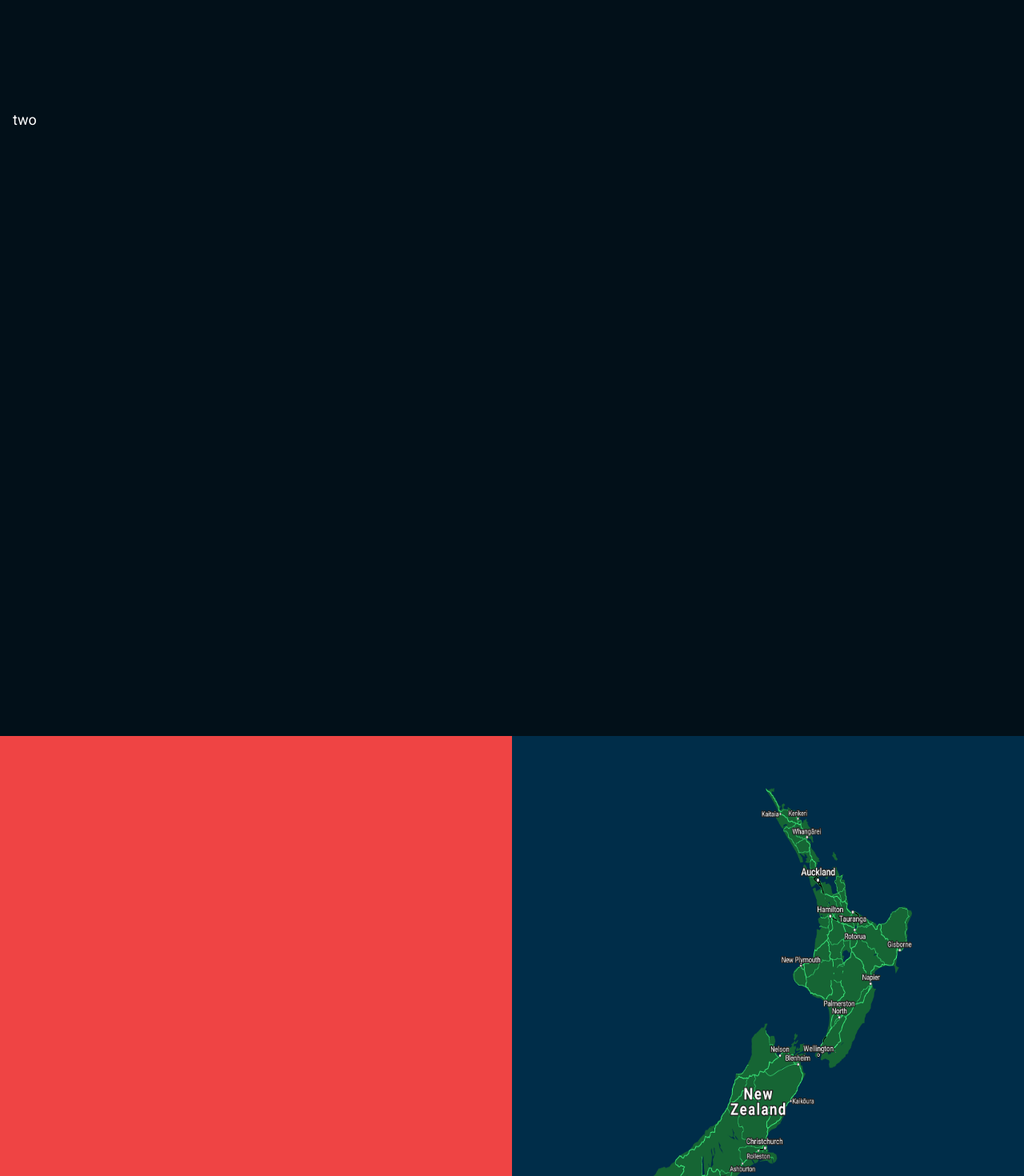
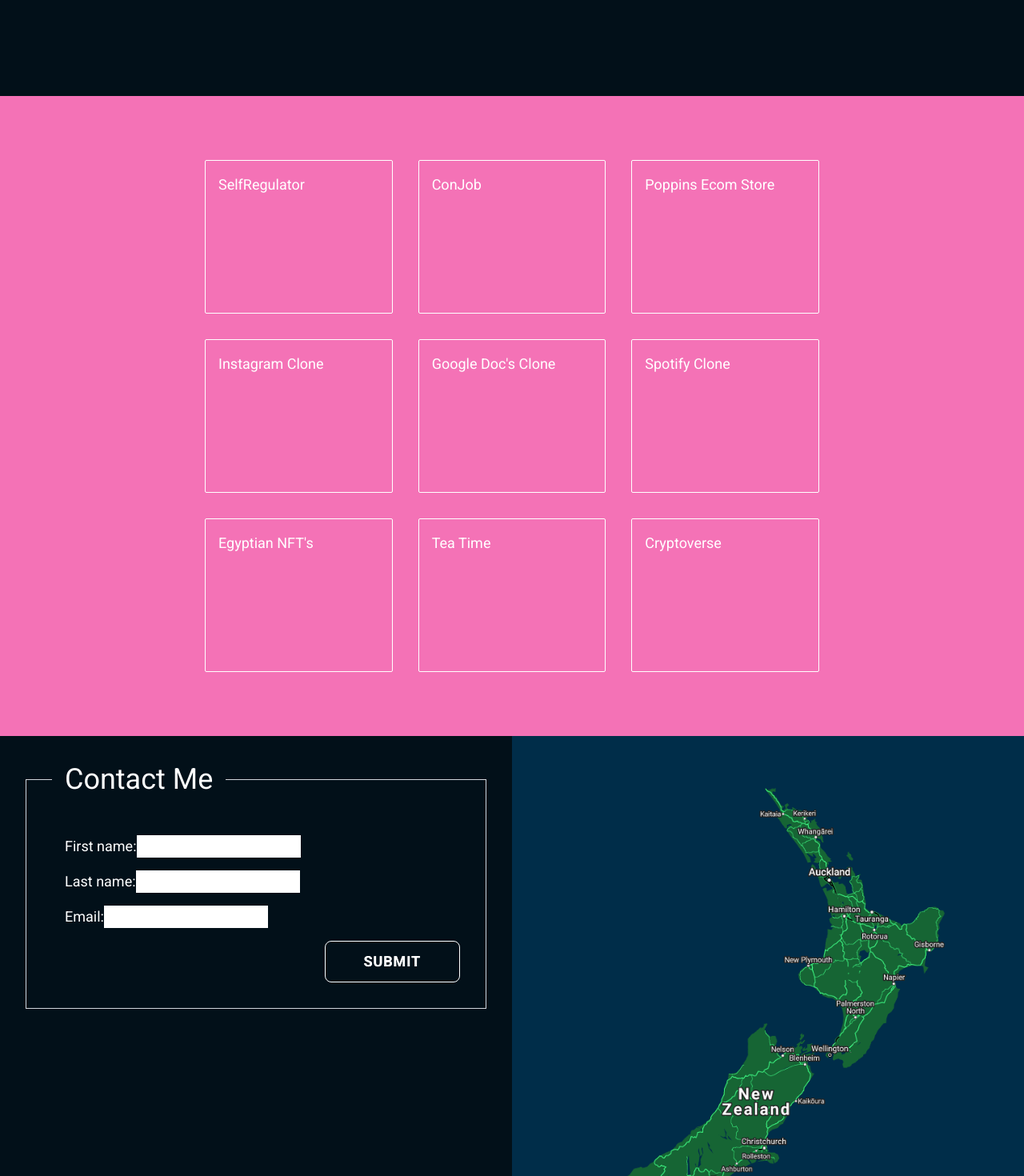
Before and after one commit to JamesPrenticez/nextjs-old-portfolio, a Next.js app: page / in a window 1280 px wide. Shown: the part 680-2150 px from the top of the page at 80% size. Built offline with nearby package versions, Linux system fonts and the light colour scheme.

Commit message:
Grid layout and Contact Form

```diff
--- /dev/null
+++ b/components/Grid.jsx
@@ -0,0 +1,22 @@
+import React from 'react';
+import { data } from '../data';
+
+function Grid() {
+  return (
+    <div className='w-[60vw] h-[80vh]'>
+      <div className='grid sm:grid-cols-1 md:grid-cols-2 lg:grid-cols-3 sm:grid-rows-9 md:grid-rows-5 lg:grid-rows-3 h-full gap-8 rounded-sm'>
+        {data.map((project, index) => (
+          //Card
+          <div
+            key={index}
+            className='border border-white rounded-sm p-4 cursor-pointer '
+          >
+            <p className=''>{project.title}</p>
+          </div>
+        ))}
+      </div>
+    </div>
+  );
+}
+
+export default Grid;
--- a/components/Main.jsx
+++ b/components/Main.jsx
@@ -1,5 +1,6 @@
+import Grid from './Grid';
+import TypeWriter from "./TypeWriter"
 
-import TypeWriter from "./TypeWriter"
 
 function Main() {
   return (
@@ -16,18 +17,48 @@
       </div>
 
       {/* Two */}
-      <div className='w-full h-screen p-4'>
-        two
+      <div className='w-full h-screen flex justify-center items-center bg-pink-400'>
+        <Grid />
       </div>
 
       {/* Three */}
-      <div className='w-full h-screen inline-flex'>
-        <div className='w-1/2 h-full bg-red-500'>
+      <div className='w-full h-screen flex flex-wrap md:inline-flex'>
 
+        {/* Form */}
+        <div className='w-full md:w-1/2 p-8'>
+          <form className='' action="/">
+            <fieldset className='border border-solid border-gray-300 p-8'>
+              <legend className='text-4xl px-4'>Contact Me</legend>
+
+              <div className='pl-4 space-y-4'>
+                <label className='' for="fname">First name:</label>
+                <input type="text" id="fname" name="fname"/>
+                <br/>
+
+                <label for="lname">Last name:</label>
+                <input type="text" id="lname" name="lname"/>
+                <br/>
+
+                <label for="email">Email:</label>
+                <input type="email" id="email" name="email"/>
+                <br/>
+
+                <button
+                  className="btn mt-12 float-right px-12 py-4 relative border border-white uppercase font-semibold tracking-wider leading-none overflow-hidden hover:text-green-600 rounded-lg duration-500"
+                  type="submit"
+                  value="Submit"
+                >
+                  <span className="absolute inset-0 bg-white"></span>
+                  <span className="absolute inset-0 flex justify-center items-center font-bold">Submit</span>
+                  Submit
+                </button>
+              </div>
+            </fieldset>
+            </form>
         </div>
-        <div className='w-1/2'>
-          <img className="h-full w-full" src="map.png" alt="" />
-        </div>
+
+        {/* Map */}
+        <div className='w-full md:w-1/2 bg-map bg-cover bg-center bg-no-repeat'/>
       </div>
     </main>
   )
--- /dev/null
+++ b/data.js
@@ -0,0 +1,56 @@
+export const data = [
+  {
+    id: 0,
+    title: "SelfRegulator",
+    src: "/img/selfregulator.png",
+    tags: ['hobby'],
+  },
+  {
+    id: 1,
+    title: "ConJob",
+    src: "/img/conjob.png",
+    tags: ['hobby'],
+  },
+  {
+    id: 2,
+    title: "Poppins Ecom Store",
+    src: "/img/poppins.png",
+    tags: ['hobby'],
+  },
+  {
+    id: 3,
+    title: "Instagram Clone",
+    src: "/img/instagram.png",
+    tags: ['clone'],
+  },
+  {
+    id: 4,
+    title: "Google Doc's Clone",
+    src: "/img/googledocs.png",
+    tags: ['clone'],
+  },
+  {
+    id: 5,
+    title: "Spotify Clone",
+    src: "/img/spotifyclone.png",
+    tags: ['clone'],
+  },
+  {
+    id: 6,
+    title: "Egyptian NFT's",
+    src: "/img/egyptiannfts.png",
+    tags: ['crypto'],
+  },
+  {
+    id: 7,
+    title: "Tea Time",
+    src: "/img/teatime.png",
+    tags: ['group'],
+  },
+  {
+    id: 8,
+    title: "Cryptoverse",
+    src: "/img/SpotifyClone.png",
+    tags: ['group'],
+  },
+]
--- a/styles/globals.css
+++ b/styles/globals.css
@@ -1,3 +1,13 @@
 @tailwind base;
 @tailwind components;
 @tailwind utilities;
+
+@layer components{
+  .btn span:first-child{
+    transform: translateX(-101%);
+    transition: transform .5s ease-in-out
+  }
+  .btn:hover span{
+    transform: translateX(0)
+  }
+}
--- a/tailwind.config.js
+++ b/tailwind.config.js
@@ -15,6 +15,9 @@
       "5xl": ['3rem', '3.5rem'],
       "6xl": ['3.75rem', '4.25rem'],
       "7xl": ['4.5rem', '5.2rem'],
+    },
+    backgroundImage: {
+      'map': "url('../public/map.png')",
     },
     extend: {
       height:{
```
Also changed, not shown: 1 other file (tests, documents, lock files or other folders).
